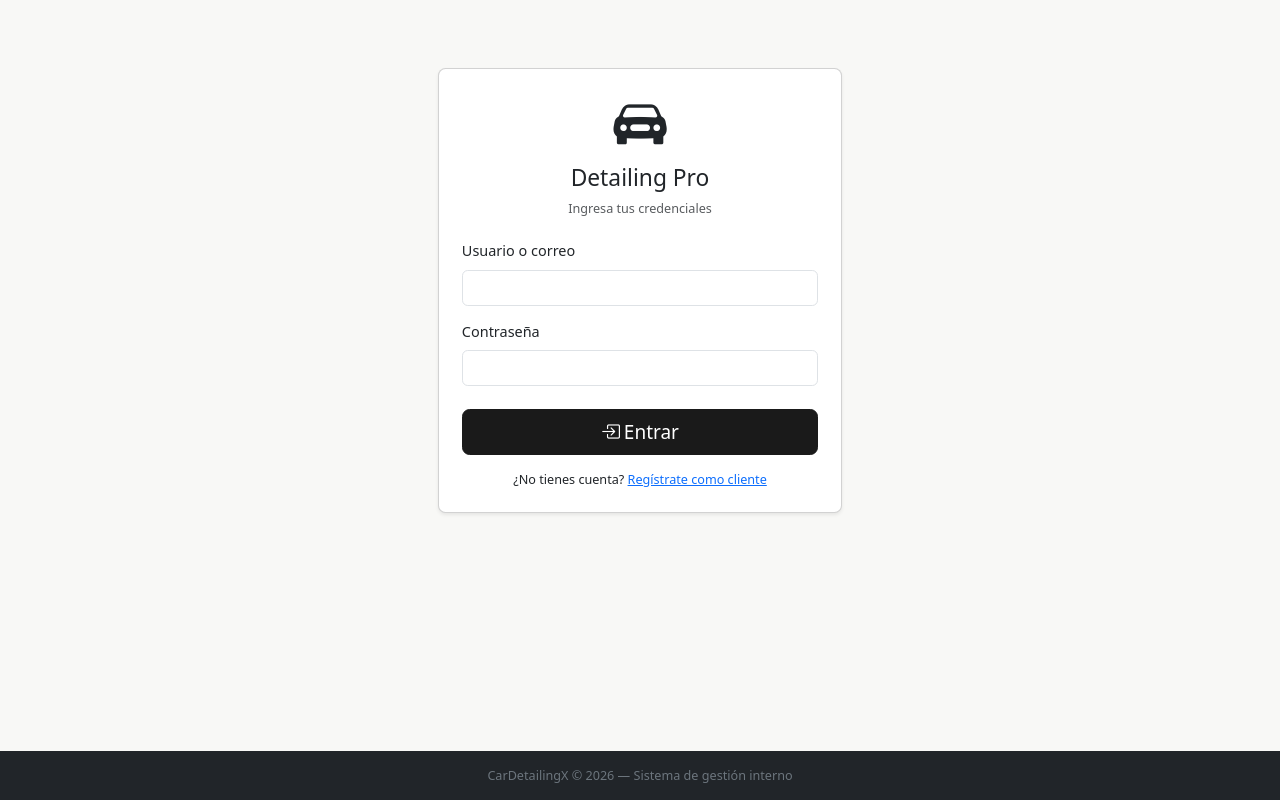
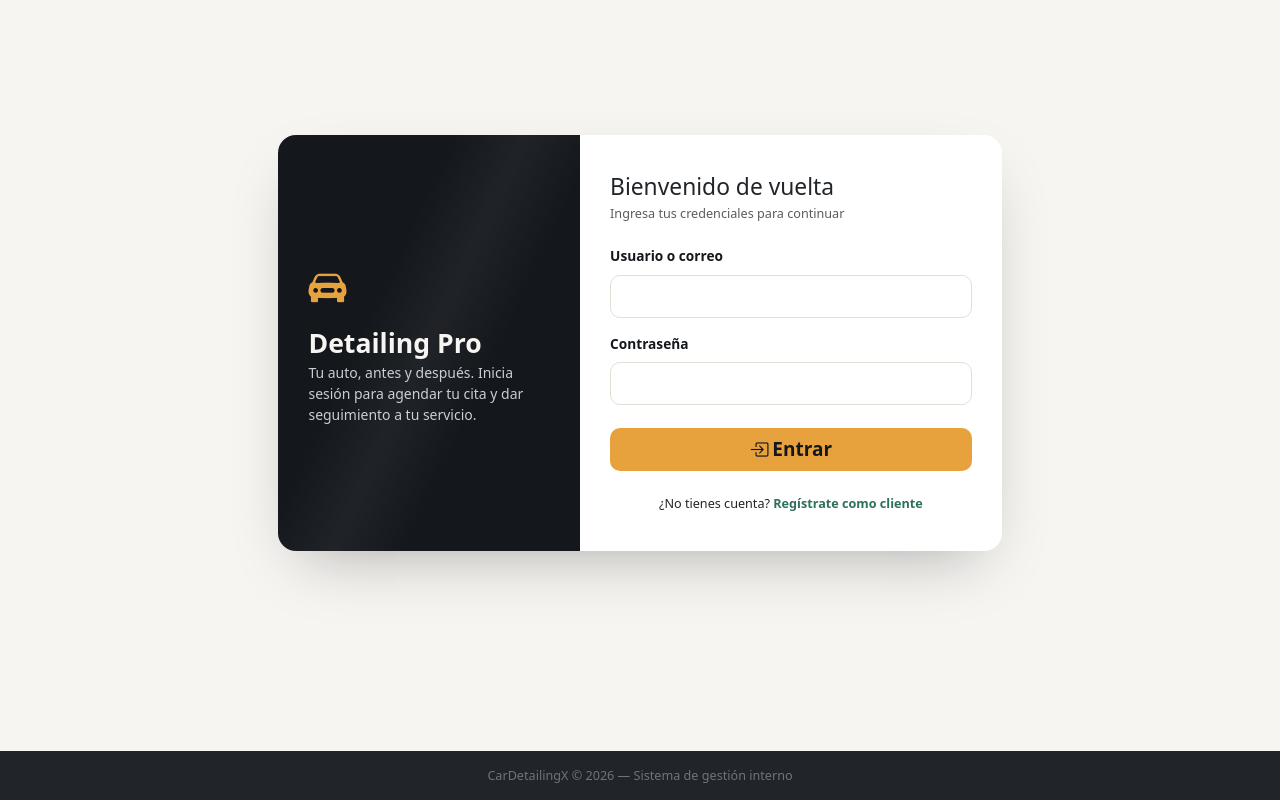
Before and after one commit to ChriisCG3312/CarDetailingX, a Django app: page /usuarios/login/ in a window 1280 px wide. Run offline with Django 5.2, Linux system fonts and the light colour scheme.

Commit message:
Login visual

```diff
--- a/templates/usuarios/login.html
+++ b/templates/usuarios/login.html
@@ -1,15 +1,130 @@
 {% extends "base.html" %}
+{% load static %}
 {% block titulo %}Iniciar sesión{% endblock %}
 
+{% block extra_css %}
+<style>
+  :root {
+    --auth-asfalto: #14171C;
+    --auth-papel: #F7F5F1;
+    --auth-ambar: #E8A23D;
+    --auth-ambar-2: #F4C277;
+    --auth-ceramico: #2F6F5E;
+    --auth-cromo: #C9CED4;
+  }
+
+  body { background: var(--auth-papel); }
+
+  .auth-card {
+    border: none;
+    border-radius: 18px;
+    overflow: hidden;
+    box-shadow: 0 25px 60px -25px rgba(20, 23, 28, 0.35);
+  }
+
+  .auth-side {
+    position: relative;
+    background: var(--auth-asfalto);
+    color: var(--auth-papel);
+    padding: 2.5rem 2rem;
+    display: flex;
+    flex-direction: column;
+    justify-content: center;
+    overflow: hidden;
+    min-height: 220px;
+  }
+
+  .auth-side::before {
+    content: '';
+    position: absolute;
+    inset: 0;
+    background: linear-gradient(115deg, transparent 35%, rgba(255,255,255,0.05) 50%, transparent 65%);
+    pointer-events: none;
+  }
+
+  .auth-side i {
+    color: var(--auth-ambar);
+    font-size: 2.5rem;
+  }
+
+  .auth-side h1 {
+    font-weight: 800;
+    margin: 0.75rem 0 0.25rem;
+  }
+
+  .auth-side p {
+    color: var(--auth-cromo);
+    font-size: 0.92rem;
+    margin: 0;
+  }
+
+  .auth-form {
+    padding: 2.5rem 2rem;
+  }
+
+  .auth-form label {
+    font-weight: 600;
+    font-size: 0.9rem;
+    color: var(--auth-asfalto);
+  }
+
+  .auth-form .form-control {
+    border-radius: 10px;
+    padding: 0.6rem 0.9rem;
+    border-color: #E4DFD6;
+  }
+
+  .auth-form .form-control:focus {
+    border-color: var(--auth-ambar);
+    box-shadow: 0 0 0 3px rgba(232, 162, 61, 0.18);
+  }
+
+  .btn-auth {
+    background: var(--auth-ambar);
+    border: none;
+    color: var(--auth-asfalto);
+    font-weight: 700;
+    border-radius: 10px;
+    transition: background 0.15s ease, transform 0.15s ease;
+  }
+
+  .btn-auth:hover {
+    background: var(--auth-ambar-2);
+    color: var(--auth-asfalto);
+    transform: translateY(-1px);
+  }
+
+  .auth-link {
+    color: var(--auth-ceramico);
+    font-weight: 600;
+    text-decoration: none;
+  }
+
+  .auth-link:hover {
+    color: var(--auth-asfalto);
+  }
+</style>
+{% endblock %}
+
 {% block contenido %}
-<div class="row justify-content-center mt-5">
-  <div class="col-sm-10 col-md-6 col-lg-4">
-    <div class="card shadow-sm">
-      <div class="card-body p-4">
-        <div class="text-center mb-4">
-          <i class="bi bi-car-front-fill display-4 text-dark"></i>
-          <h1 class="h4 mt-2">Detailing Pro</h1>
-          <p class="text-muted small">Ingresa tus credenciales</p>
+<div class="row justify-content-center align-items-center" style="min-height: 80vh;">
+  <div class="col-sm-11 col-md-9 col-lg-7">
+    <div class="card auth-card">
+      <div class="row g-0">
+
+        <!-- Panel lateral -->
+        <div class="col-md-5 auth-side">
+          <i class="bi bi-car-front-fill"></i>
+          <h1 class="h3">Detailing Pro</h1>
+          <p>Tu auto, antes y después. Inicia sesión para agendar tu cita y dar seguimiento a tu servicio.</p>
+        </div>
+
+        <!-- Formulario -->
+        <div class="col-md-7">
+          <div class="auth-form">
+            <div class="mb-4">
+              <h2 class="h4 mb-1">Bienvenido de vuelta</h2>
+              <p class="text-muted small mb-0">Ingresa tus credenciales para continuar</p>
             </div>
 
             <form method="post">
@@ -18,27 +133,20 @@
               {% if form.non_field_errors %}
               <div class="alert alert-danger">
                 <i class="bi bi-exclamation-triangle-fill me-2"></i>
-
                 {% for error in form.non_field_errors %}
                   <div>{{ error }}</div>
                 {% endfor %}
               </div>
               {% endif %}
 
-          <input
-            type="hidden"
-            name="next"
-            value="{{ next|default:'' }}"
-          >
+              <input type="hidden" name="next" value="{{ next|default:'' }}">
 
               {% for field in form %}
               <div class="mb-3">
                 <label class="form-label" for="{{ field.id_for_label }}">
                   {{ field.label }}
                 </label>
-
                 {{ field }}
-
                 {% if field.errors %}
                 <div class="text-danger small mt-1">
                   {{ field.errors.0 }}
@@ -48,16 +156,19 @@
               {% endfor %}
 
               <div class="d-grid mt-4">
-            <button type="submit" class="btn btn-dark btn-lg">
+                <button type="submit" class="btn btn-auth btn-lg">
                   <i class="bi bi-box-arrow-in-right me-1"></i>Entrar
                 </button>
               </div>
             </form>
 
-        <div class="text-center mt-3 small">
+            <div class="text-center mt-4 small">
               ¿No tienes cuenta?
-          <a href="{% url 'usuarios:registro' %}">Regístrate como cliente</a>
+              <a href="{% url 'usuarios:registro' %}" class="auth-link">Regístrate como cliente</a>
             </div>
+          </div>
+        </div>
+
       </div>
     </div>
   </div>
```
Lines whose indentation alone changed are shown as unchanged.
